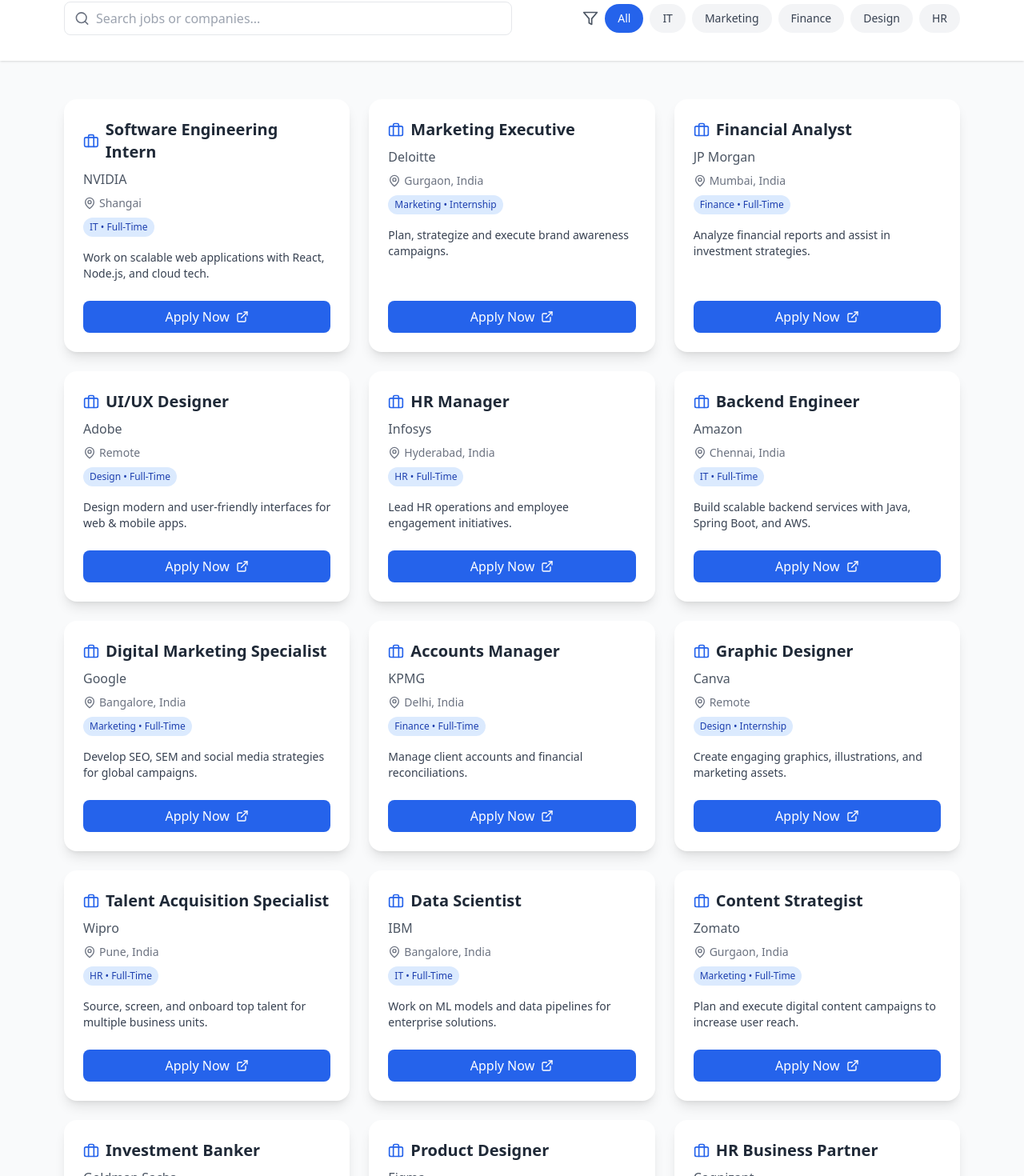
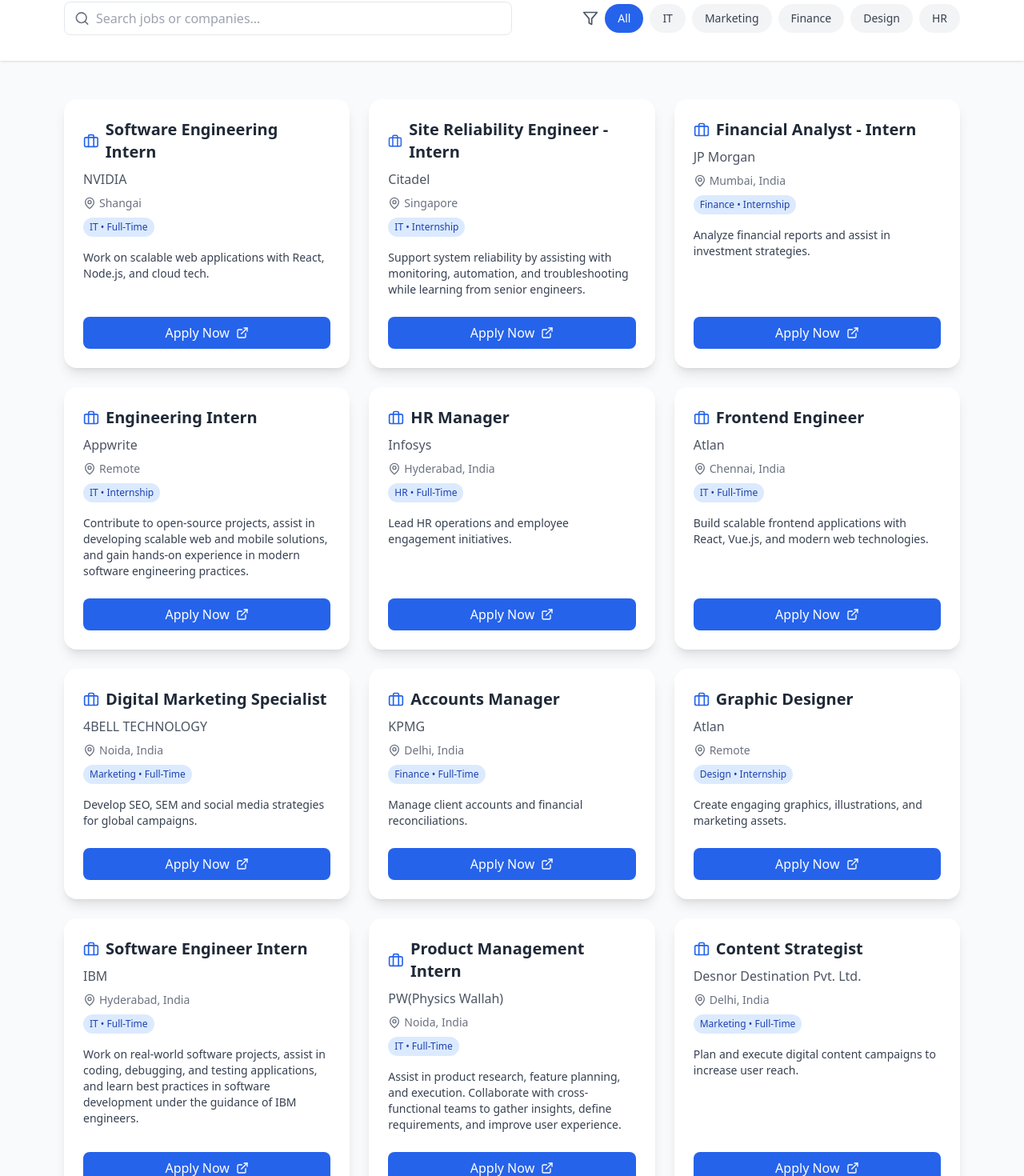
Before and after one commit to Dharmendra20009/viziopath-app, a React (Vite) app: page /jobportal in a window 1280 px wide. Shown: the part 282-1752 px from the top of the page at 80% size. Built offline with nearby package versions, Linux system fonts and the light colour scheme; no server answers.

Commit message:
add job links

```diff
--- a/src/pages/JobPortal.tsx
+++ b/src/pages/JobPortal.tsx
@@ -17,38 +17,38 @@
       location: "Shangai",
       category: "IT",
       type: "Full-Time",
-      link: "https://nvidia.wd5.myworkdayjobs.com/NVIDIAExternalCareerSite/job/Taiwan-Taipei/Software-Engineering-Intern---OpenBMC_JR1989739?source=jobboardlinkedin",
+      link: "https://www.citadel.com/careers/details/software-engineer-intern-asia/",
       description: "Work on scalable web applications with React, Node.js, and cloud tech."
     },
     {
       id: 2,
-      title: "Marketing Executive",
-      company: "Deloitte",
-      location: "Gurgaon, India",
-      category: "Marketing",
+      title: "Site Reliability Engineer - Intern",
+      company: "Citadel",
+      location: "Singapore",
+      category: "IT",
       type: "Internship",
       link: "https://naukri.com/marketing-job-link",
-      description: "Plan, strategize and execute brand awareness campaigns."
+      description: "Support system reliability by assisting with monitoring, automation, and troubleshooting while learning from senior engineers."
     },
     {
       id: 3,
-      title: "Financial Analyst",
+      title: "Financial Analyst - Intern",
       company: "JP Morgan",
       location: "Mumbai, India",
       category: "Finance",
-      type: "Full-Time",
+      type: "Internship",
       link: "https://naukri.com/finance-job-link",
       description: "Analyze financial reports and assist in investment strategies."
     },
     {
       id: 4,
-      title: "UI/UX Designer",
-      company: "Adobe",
+      title: "Engineering Intern",
+      company: "Appwrite",
       location: "Remote",
-      category: "Design",
-      type: "Full-Time",
-      link: "https://naukri.com/design-job-link",
-      description: "Design modern and user-friendly interfaces for web & mobile apps."
+      category: "IT",
+      type: "Internship",
+      link: "https://www.appwrite.careers/engineering-internship/en",
+      description: "Contribute to open-source projects, assist in developing scalable web and mobile solutions, and gain hands-on experience in modern software engineering practices."
     },
     {
       id: 5,
@@ -62,22 +62,22 @@
     },
     {
       id: 6,
-      title: "Backend Engineer",
-      company: "Amazon",
+      title: "Frontend Engineer",
+      company: "Atlan",
       location: "Chennai, India",
       category: "IT",
       type: "Full-Time",
-      link: "https://naukri.com/backend-job-link",
-      description: "Build scalable backend services with Java, Spring Boot, and AWS."
+      link: "https://jobs.ashbyhq.com/atlan/24de3528-5486-421b-9282-82260b83e033/application",
+      description: "Build scalable frontend applications with React, Vue.js, and modern web technologies."
     },
     {
       id: 7,
       title: "Digital Marketing Specialist",
-      company: "Google",
-      location: "Bangalore, India",
+      company: "4BELL TECHNOLOGY",
+      location: "Noida, India",
       category: "Marketing",
       type: "Full-Time",
-      link: "https://naukri.com/digital-marketing-job-link",
+      link: "https://www.shine.com/jobs/digital-marketing/4bell-technology/17558788",
       description: "Develop SEO, SEM and social media strategies for global campaigns."
     },
     {
@@ -93,41 +93,41 @@
     {
       id: 9,
       title: "Graphic Designer",
-      company: "Canva",
+      company: "Atlan",
       location: "Remote",
       category: "Design",
       type: "Internship",
-      link: "https://naukri.com/graphic-design-job-link",
+      link: "https://jobs.ashbyhq.com/atlan/24de3528-5486-421b-9282-82260b83e033/application",
       description: "Create engaging graphics, illustrations, and marketing assets."
     },
     {
       id: 10,
-      title: "Talent Acquisition Specialist",
-      company: "Wipro",
-      location: "Pune, India",
-      category: "HR",
+      title: "Software Engineer Intern",
+      company: "IBM",
+      location: "Hyderabad, India",
+      category: "IT",
       type: "Full-Time",
-      link: "https://naukri.com/talent-acquisition-job-link",
-      description: "Source, screen, and onboard top talent for multiple business units."
+      link: "https://ibmglobal.avature.net/en_US/careers/JobDetail?jobId=48508",
+      description: "Work on real-world software projects, assist in coding, debugging, and testing applications, and learn best practices in software development under the guidance of IBM engineers."
     },
     {
       id: 11,
-      title: "Data Scientist",
-      company: "IBM",
-      location: "Bangalore, India",
+      title: "Product Management Intern",
+      company: "PW(Physics Wallah)",
+      location: "Noida, India",
       category: "IT",
       type: "Full-Time",
-      link: "https://naukri.com/datascientist-job-link",
-      description: "Work on ML models and data pipelines for enterprise solutions."
+      link: "https://docs.google.com/forms/d/e/1FAIpQLSdowsqFGCmsqybe6aT-qcPGZdT_LnzDzirzMPHwt5O8oEDD4A/viewform",
+      description: "Assist in product research, feature planning, and execution. Collaborate with cross-functional teams to gather insights, define requirements, and improve user experience."
     },
     {
       id: 12,
       title: "Content Strategist",
-      company: "Zomato",
-      location: "Gurgaon, India",
+      company: "Desnor Destination Pvt. Ltd.",
+      location: "Delhi, India",
       category: "Marketing",
       type: "Full-Time",
-      link: "https://naukri.com/content-job-link",
+      link: "https://www.shine.com/jobs/content-writer-work-from-home-part-time/desnor-destination-pvt-ltd/17615810",
       description: "Plan and execute digital content campaigns to increase user reach."
     },
     {
@@ -162,22 +162,22 @@
     },
     {
       id: 16,
-      title: "Cloud Engineer",
-      company: "Oracle",
-      location: "Hyderabad, India",
+      title: "Software Engineer",
+      company: "Cisco",
+      location: "Bangalore, India",
       category: "IT",
       type: "Full-Time",
-      link: "https://naukri.com/cloud-job-link",
-      description: "Deploy and manage cloud infrastructure using OCI and Kubernetes."
+      link: "https://jobs.cisco.com/jobs/ProjectDetail/Software-Engineer-Network-Embedded-Application-Development-Intern-India-UHR/1421663",
+      description: "Develop and optimize software solutions while gaining hands-on experience in cloud, networking, and application development."
     },
     {
       id: 17,
       title: "SEO Analyst",
-      company: "Swiggy",
-      location: "Bangalore, India",
+      company: "Kashni",
+      location: "Delhi, India",
       category: "Marketing",
       type: "Full-Time",
-      link: "https://naukri.com/seo-job-link",
+      link: "https://www.shine.com/jobs/digital-marketing-internship-in-delhi/kashni/17407688",
       description: "Optimize website traffic and rankings using advanced SEO techniques."
     },
     {
```
